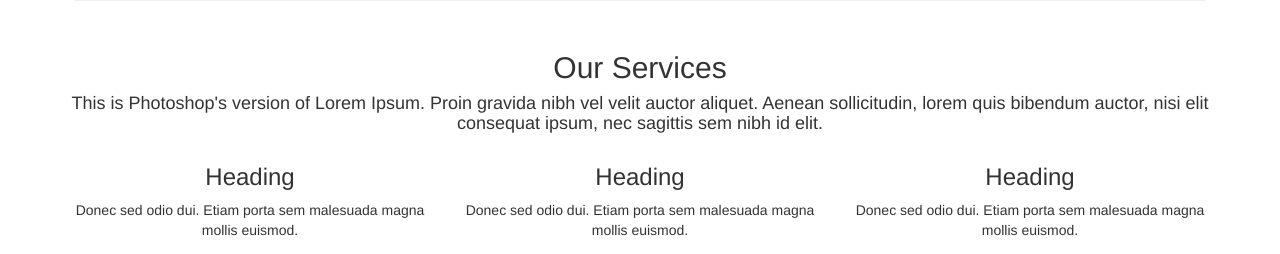
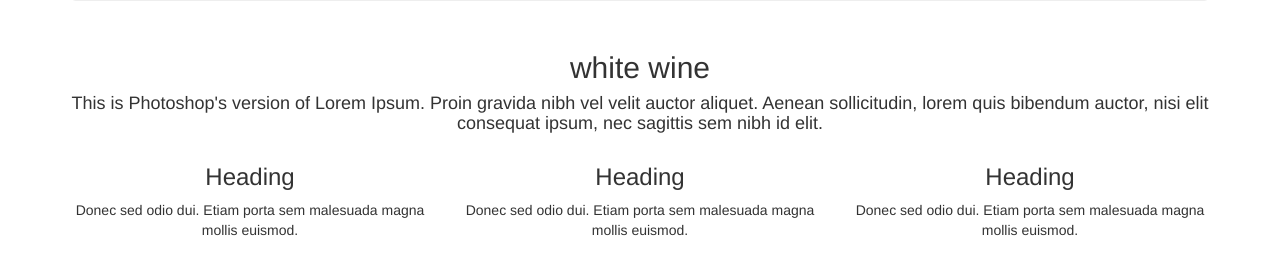
Before and after one commit to tail97/wine_tasting-note-app, a Django app: page / in a window 1280 px wide; the page is wider, and only the part inside the window is pictured. Shown: the part 300-554 px from the top of that part. Run offline with Django 4.2, Linux system fonts and the light colour scheme; some libraries are stand-ins or nearby versions.

Commit message:
index.html 수정

```diff
--- a/wine_tasting_note/templates/index.html
+++ b/wine_tasting_note/templates/index.html
@@ -64,7 +64,7 @@
   <section class="four-col-services" id="services">
     <div class="container">
       <div class="row">
-        <h2 class="text-center">Our Services</h2>
+        <h2 class="text-center">white wine</h2>
         <h4 class="text-center">This is Photoshop's version of Lorem Ipsum. Proin gravida nibh vel velit auctor aliquet.
           Aenean sollicitudin, lorem quis bibendum auctor, nisi elit consequat ipsum, nec sagittis sem nibh id elit.
         </h4>
```
